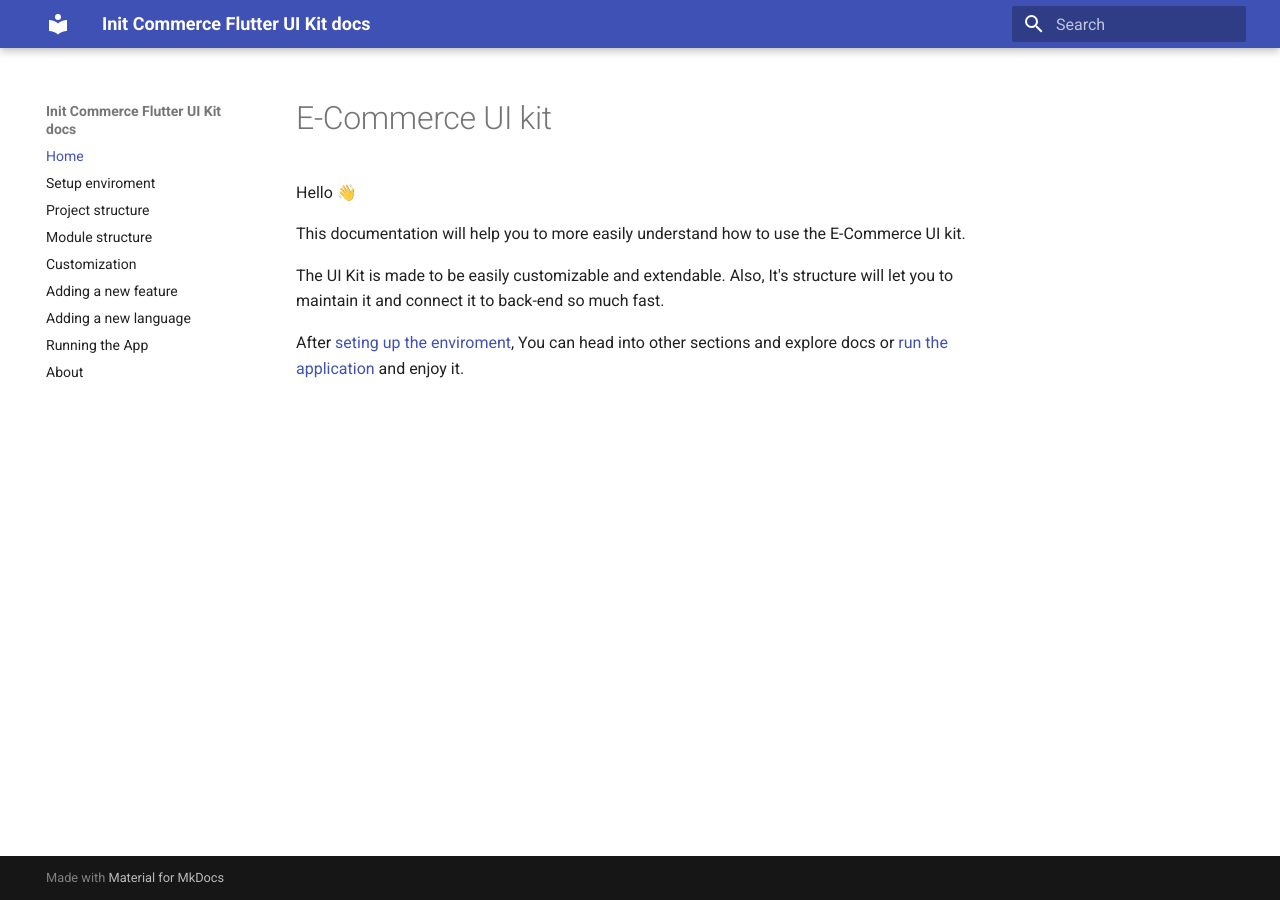
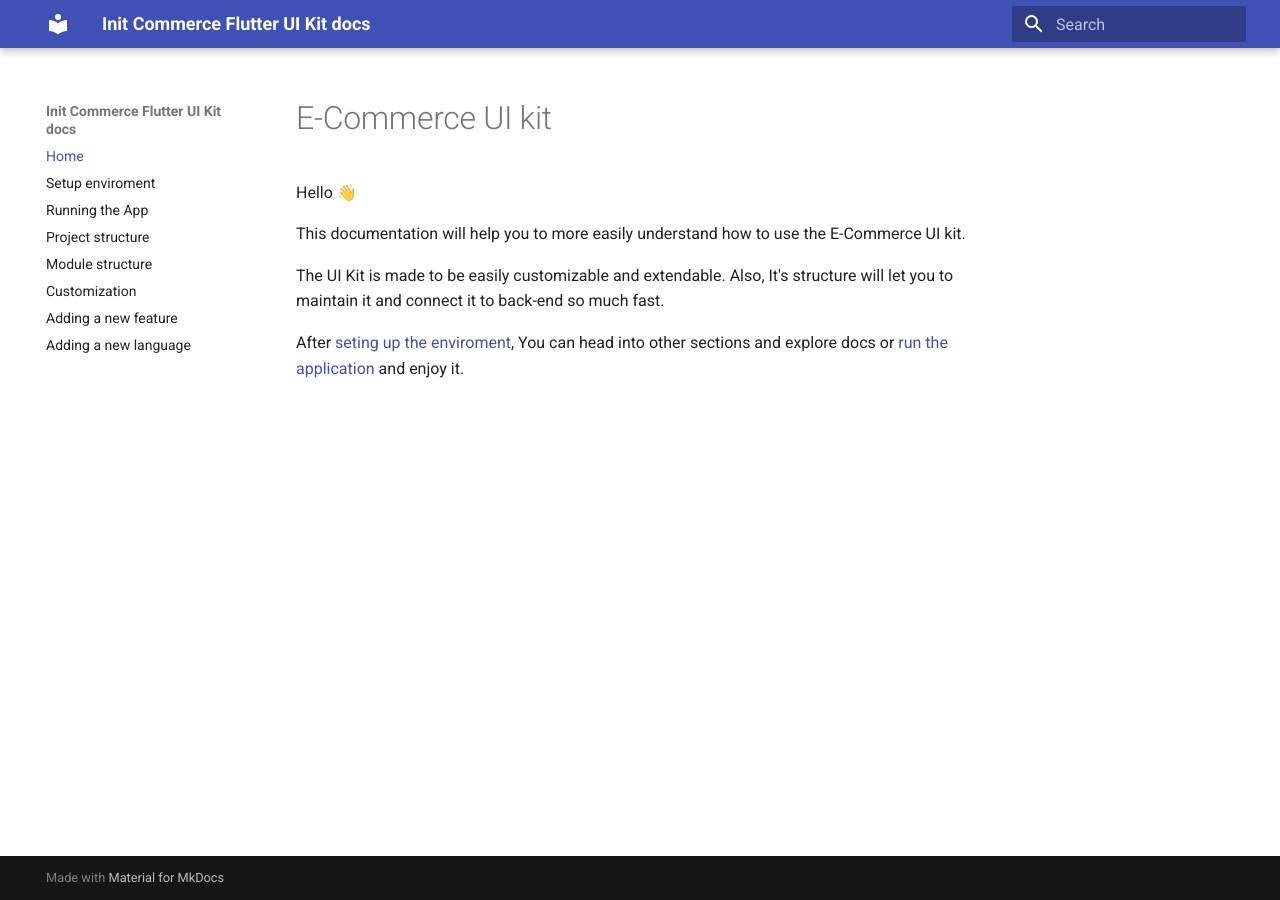
Before and after one commit to initCommerce/flutter-ui-kit, an MkDocs documentation site: the page built from docs/index.md, in a window 1280 px wide. Built offline with MkDocs 1.6.1 and Material for MkDocs 9.7.7, drawn with Linux system fonts in a browser that asks for light colours; some of the changed lines change nothing that is shown.

Commit message:
fix: nav order and remove about

```diff
--- a/mkdocs.yml
+++ b/mkdocs.yml
@@ -4,10 +4,10 @@ theme:
 nav:
     - Home: index.md
     - Setup enviroment: setup-enviroment.md
+    - Running the App: running-the-app.md
     - Project structure: project-structure.md
     - Module structure: module-structure.md
     - Customization: customization.md
     - Adding a new feature: add-new-feature.md
     - Adding a new language: add-new-language.md
-    - Running the App: running-the-app.md
-    - About: about.md
+    # - About: about.md
```
